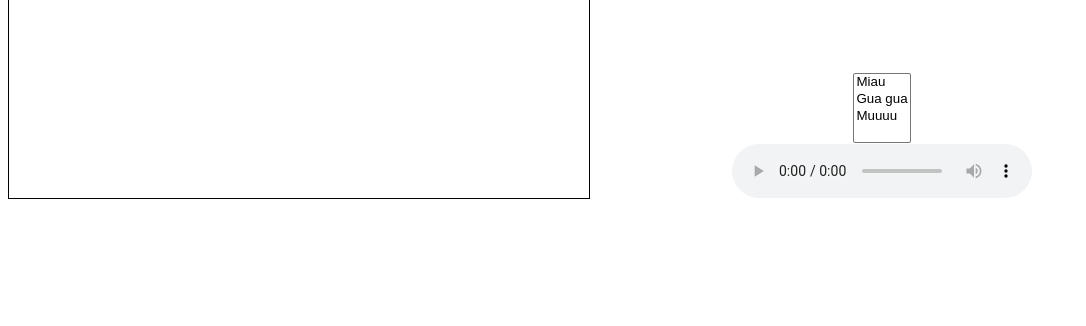
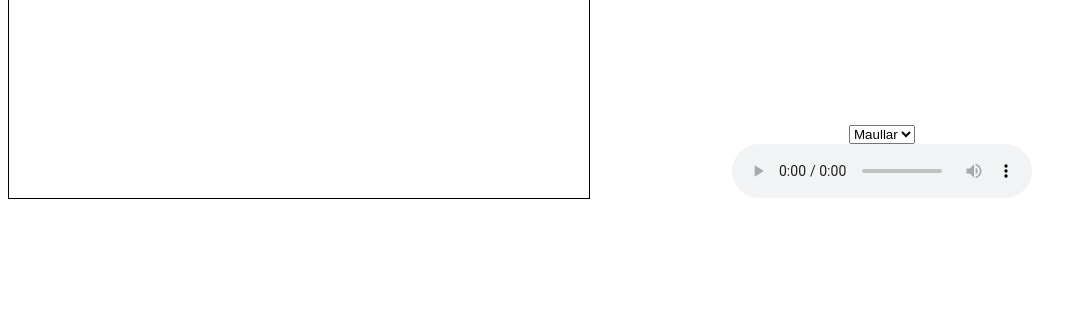
Before and after one commit to GenesisMauries/mastercard, a plain HTML site: page index.html in a window 1280 px wide. Shown: the part 191-517 px from the top of the page, without its empty margins (0-1086 px from the left). Drawn offline with Linux system fonts and the light colour scheme.

Commit message:
Orientacion de divs

```diff
--- a/index.html
+++ b/index.html
@@ -13,14 +13,14 @@
         .container .call-out{
             display: inline-block;
             width: 580px;
-            height: 250px;
             text-align: center;
         }
-        .padre {
+        .container .call-out .padre {
             width: 580px;
             height: 200px;
             display: flex;
             border: 1px solid black;
+            text-align: center;
         }
         .tipo {
             flex-grow: 1;
@@ -41,14 +41,14 @@
             <img class="animal" src="./assets/img/puerco2.jpg" draggable="true" ondragstart="drag(event)" id="drag3" name="fuego"/>
         </div>
         <div class="padre">
-            <div class="tipo" id="fuego" ondrop="drop(event)" ondragover="allowDrop(event)"></div>
+            <div class="tipo" ondrop="drop(event)" ondragover="allowDrop(event)"></div>
          </div>
     </section>
     <section class="call-out">
-        <select id = "selectTrack" multiple onchange="cambiarTrack(this.options[this.selectedIndex]);">
-            <option path="./assets/audio/gato.mp3">Miau</option>
-            <option path="./assets/audio/perro.mp3">Gua gua</option>
-            <option path="./assets/audio/vaca.mp3">Muuuu</option>
+        <select id= "selectTrack" onchange="cambiarTrack(this.options[this.selectedIndex]);">
+            <option path="./assets/audio/gato.mp3">Maullar</option>
+            <option path="./assets/audio/perro.mp3">Ladrar</option>
+            <option path="./assets/audio/vaca.mp3">Mugir</option>
         </select>
         <div id="reproductorBox"></div>
     </section>
```
